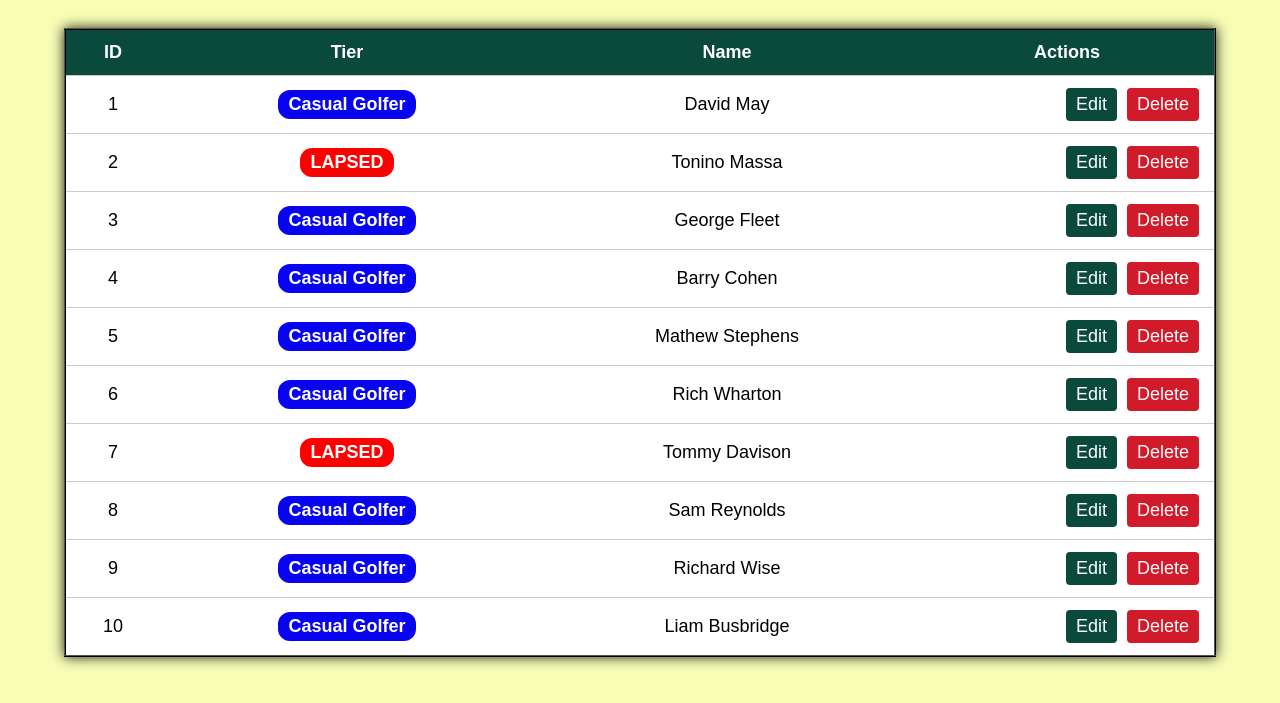
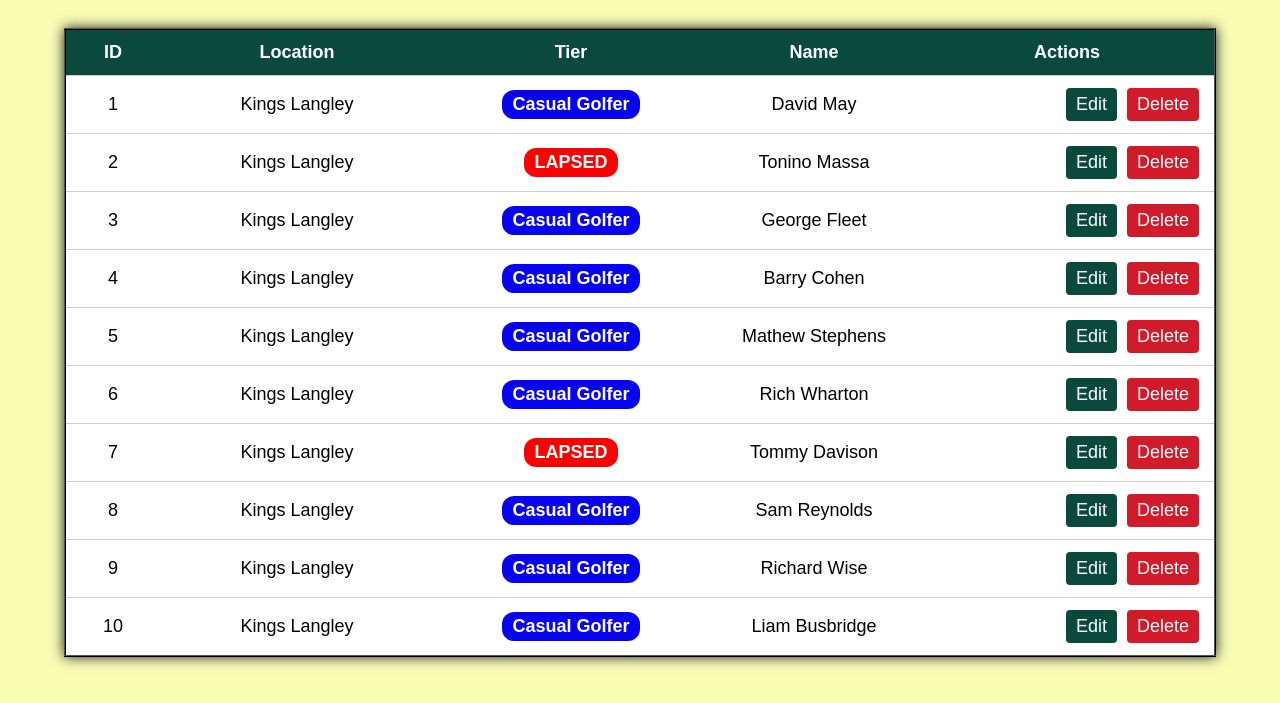
Before and after one commit to jake6192/V5, a Flask app: page / in a window 1280 px wide. Shown: the part 97-800 px from the top of the page. Run offline with Flask 3, Linux system fonts and the light colour scheme; data comes from the database, SQL or seed files in the repository; both versions use the stored data as it was after the commit.

Commit message:
[STABLE] Adds 'location' column to members table

```diff
--- a/app.py
+++ b/app.py
@@ -200,9 +200,9 @@ def create_or_edit_member():
             old_member_id = old['member_id'] if old else None
             # Update the member row
             c.execute('''
-                UPDATE members SET member_id=?, name=?, tier_id=?, sign_up_date=?, date_of_birth=?
+                UPDATE members SET member_id=?, name=?, tier_id=?, sign_up_date=?, date_of_birth=?, location=?
                 WHERE id=?
-            ''', (data['member_id'], data['name'], data['tier_id'], data['sign_up_date'], data['date_of_birth'], data['id']))
+            ''', (data['member_id'], data['name'], data['tier_id'], data['sign_up_date'], data['date_of_birth'], data['location'], data['id']))
             # If member_id changed, update all member_perks rows
             if old_member_id and str(old_member_id) != str(data['member_id']):
                 c.execute('''
@@ -226,9 +226,9 @@ def create_or_edit_member():
                               (next_reset, mid, perk['perk_id']))
         else:
             c.execute('''
-                INSERT INTO members (member_id, name, tier_id, sign_up_date, date_of_birth)
-                VALUES (?, ?, ?, ?, ?)
-            ''', (data['member_id'], data['name'], data['tier_id'], data['sign_up_date'], data['date_of_birth']))
+                INSERT INTO members (member_id, name, tier_id, sign_up_date, date_of_birth, location)
+                VALUES (?, ?, ?, ?, ?, ?)
+            ''', (data['member_id'], data['name'], data['tier_id'], data['sign_up_date'], data['date_of_birth'], data['location']))
         conn.commit()
         return ('OK', 200)
     finally:
--- a/init_db.py
+++ b/init_db.py
@@ -26,6 +26,7 @@ CREATE TABLE members (
     id INTEGER PRIMARY KEY AUTOINCREMENT,
     member_id INTEGER UNIQUE,
     name TEXT,
+    location TEXT,
     tier_id INTEGER,
     sign_up_date TEXT,
     date_of_birth TEXT,
--- a/static/app.js
+++ b/static/app.js
@@ -57,6 +57,7 @@ $(document).ready(function () {
 		members.forEach(m => {
 			const row = `<tr>
 				<td>${m.member_id}</td>
+				<td>${m.location}</td>
 				<td><span class="tier-badge" style="background-color:${m.color || '#888'}">${m.tier_name}</span></td>
 				<td>${m.name}</td>
 				<td>
@@ -86,8 +87,8 @@ $(document).ready(function () {
 
 	$('#addMemberBtn').click(() => {
 		$('#memberModalTitle').text('Add Member');
-		$('#memberModal input, #memberModal select').val('');
-		loadTiersIntoSelect('#tierField');
+		$('#memberModal input, #tierField').val('');
+		loadTiersIntoSelect('new', '#tierField');
 		openModal('memberModal');
 	});
 
@@ -96,16 +97,18 @@ $(document).ready(function () {
 		$('#memberModalTitle').text('Edit Member');
 		$('#memberIdInput').val(data.id);
 		$('#memberIdField').val(data.member_id);
+		$('#locationField').val(data.location);
 		$('#nameField').val(data.name);
 		$('#signUpDateField').val(data.sign_up_date);
 		$('#dobField').val(data.date_of_birth);
-		loadTiersIntoSelect('#tierField', data.tier_id);
+		loadTiersIntoSelect('edit', '#tierField', data.tier_id);
 		openModal('memberModal');
 	});
 
 	$('#saveMemberBtn').click(() => {
 		const member_id = $('#memberIdField').val();
 		const name = $('#nameField').val();
+		const location = $('#locationField').val();
 		const tier_id = $('#tierField').val();
 		const sign_up_date = $('#signUpDateField').val();
 		const date_of_birth = $('#dobField').val();
@@ -125,6 +128,7 @@ $(document).ready(function () {
 		id: $('#memberIdInput').val(),
 			member_id: member_id,
 			name: name,
+			location: location,
 			tier_id: tier_id,
 			sign_up_date: sign_up_date,
 			date_of_birth: date_of_birth
@@ -405,10 +409,14 @@ $(document).ready(function () {
 	});
 
 	// ========== HELPERS ==========
-	function loadTiersIntoSelect(selector, selectedId = null) {
+	function loadTiersIntoSelect(type, selector, selectedId = null) {
 		$.get('/api/tiers', tiers => {
 			const sel = $(selector).empty();
 			tiers.forEach(t => { sel.append(`<option value="${t.id}" ${t.id == selectedId ? 'selected' : ''}>${t.name}</option>`); });
+			if(type=='new')
+				$('#tierField option[value=2], #locationField option[value="Kings Langley"]').attr('selected', true); // DEFAULT TIER & LOCATION - Currently set to 'Casual Golfer' & 'Kings Langley' //
+			else if(type=='edit')
+				$(`#tierField option[value=${data.tier_id}], #locationField option[value="${data.location}"]`).attr('selected', true);
 		});
 	}
 
--- a/static/style.css
+++ b/static/style.css
@@ -117,7 +117,7 @@ button.editMemberBtn {
   margin-left: 5px;
 }
 
-#tierField { border-radius: 3px; }
+.modal select { border-radius: 3px; }
 
 button.deleteMemberBtn {
   background-color: #d11a2a;
--- a/templates/index.html
+++ b/templates/index.html
@@ -30,7 +30,8 @@
     <thead>
       <tr>
         <th style="width: 70px;">ID</th>
-        <th style="width: 350px;">Tier</th>
+        <th style="width: 250px;">Location</th>
+        <th style="width: 250px;">Tier</th>
         <th>Name</th>
         <th style="width: 270px;">Actions</th>
       </tr>
@@ -48,6 +49,12 @@
       <input type="hidden" id="memberIdInput">
       <label>Member ID: <input type="number" id="memberIdField"></label>
       <label>Name: <input type="text" id="nameField"></label>
+      <label>Location:
+        <select id="locationField">
+          <option value="Kings Langley" selected>Kings Langley</option>
+          <option value="Berkhamsted" disabled>Berkhamsted</option>
+        </select>
+      </label>
       <label>Tier: <select id="tierField"></select></label>
       <label>Sign Up Date: <input type="date" id="signUpDateField"></label>
       <label>Date of Birth: <input type="date" id="dobField"></label>
```
Also changed, not shown: tracking.db.
